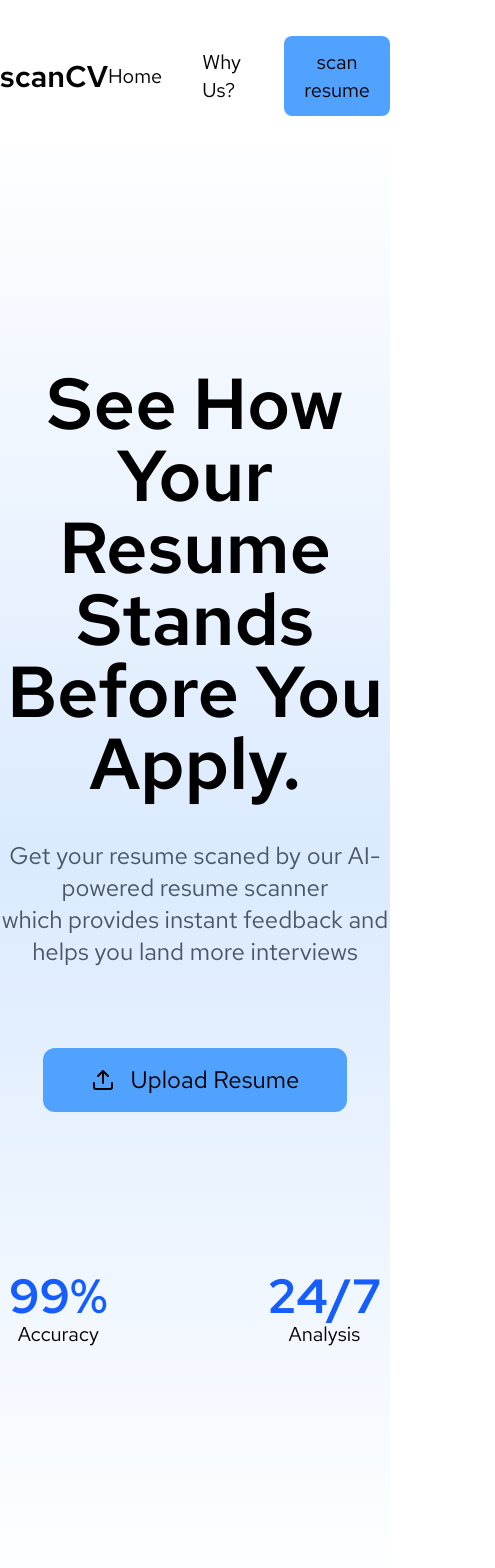
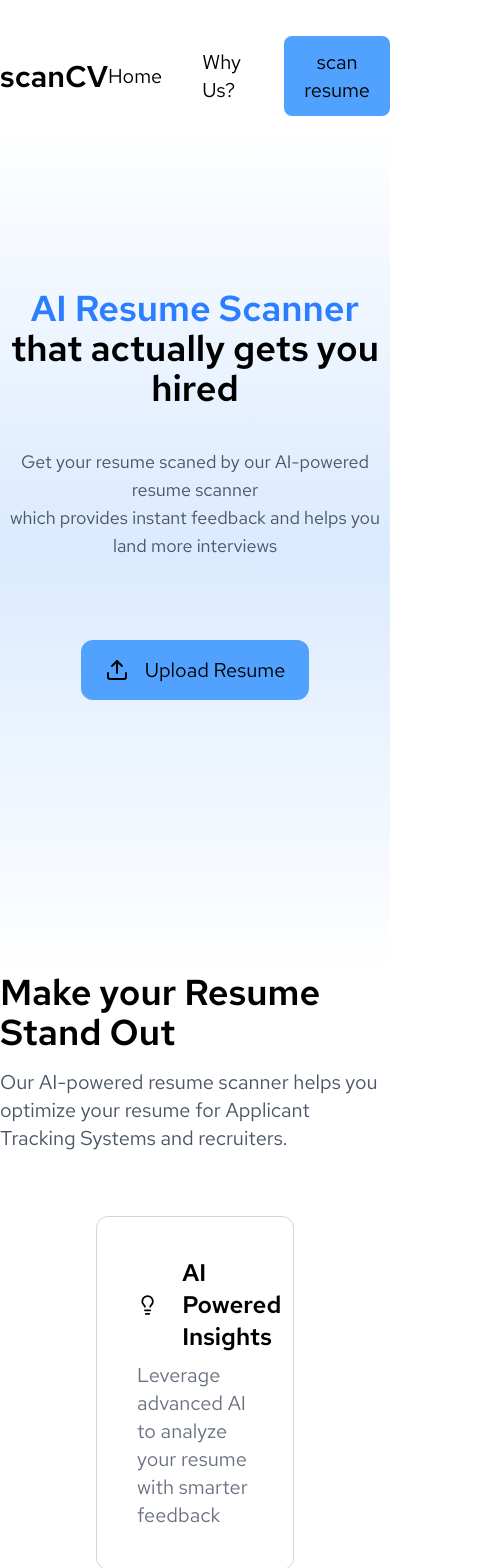
Before and after one commit to manya-s13/scanCV, a React (Vite) app in the folder client/: page / in a window 390 px wide. Shown: the top 1568 px of the page, 495 px wide, since content can reach past the window. Built offline with nearby package versions, Linux system fonts and the light colour scheme; a web font is replaced by a local one.

Commit message:
responsive UI

```diff
--- a/client/src/Features.tsx
+++ b/client/src/Features.tsx
@@ -12,7 +12,7 @@ function Features() {
         {
             icon: <Check className='w-10 h-10'/>,
             title: "ATS Compability",
-            desc: "Ensure your resume passes throught Applicant Tracking System"
+            desc: "Ensure your resume passes throught ATS"
         },
         {
             icon: <ChartNoAxesCombined className='w-10 h-10' />,
@@ -31,7 +31,7 @@ function Features() {
 
 
 
-        <div className="grid grid-cols-1 md:grid-cols-3 mt-16 px-36 gap-6">
+        <div className="grid grid-cols-1 md:grid-cols-3 mt-16 px-24 gap-6">
 
             {cards.map((card, i)=>(
                  <motion.div
@@ -39,7 +39,7 @@ function Features() {
                  whileInView={{opacity:1 , y: 0}}
                  transition={{ duration: 1, delay: i * 0.2 }}
                  viewport={{ once: true }} >
-                <div className="p-14 border border-gray-300 rounded-xl flex flex-col items-start gap-2 hover:scale-105">
+                <div className="p-10 border border-gray-300 rounded-xl flex flex-col items-start gap-2 hover:scale-105">
 
                     <h3 className='flex items-center text-2xl text-black font-semibold gap-6' >{card.icon} {card.title}</h3>
                     <p className='text-xl text-gray-500' >{card.desc}</p>
--- a/client/src/Hero.tsx
+++ b/client/src/Hero.tsx
@@ -63,10 +63,11 @@ function Hero() {
   return (
     <div className='bg-gradient-to-b from-white via-blue-100 to-white min-h-screen w-full overflow-hidden'>
 
-        <div className='text-black flex flex-col items-center justify-center py-60'>
-            <h1 className='text-7xl text-center pb-10 font-semibold'>See How Your Resume Stands <br /> Before You Apply.</h1>
-            <p className='text-2xl text-center text-gray-600'>Get your resume scaned by our AI-powered resume scanner <br /> which provides instant feedback and helps you land more interviews</p>
-            <button onClick={handleFileSelect} className='flex items-center gap-4 cursor-pointer mt-20 px-12 py-4 rounded-xl bg-blue-400 text-2xl hover:bg-blue-500 hover:text-white'>
+        <div className='text-black flex flex-col items-center justify-center py-40'>
+            <h1 className='text-4xl md:text-5xl text-center text-blue-500 font-semibold'>AI Resume Scanner</h1>
+            <h1 className='text-4xl md:text-5xl text-center pb-10 font-semibold'>that actually gets you hired</h1>
+            <p className='text-lg md:text-2xl text-center text-gray-600'>Get your resume scaned by our AI-powered resume scanner <br /> which provides instant feedback and helps you land more interviews</p>
+            <button onClick={handleFileSelect} className='flex items-center gap-4 cursor-pointer mt-20 px-6 py-4 rounded-xl bg-blue-400 text-xl hover:bg-blue-500 hover:text-white'>
               <Upload />
                 Upload Resume
             </button>
@@ -86,21 +87,6 @@ function Hero() {
           </div>
         )}
       </div>
-            <motion.div
-            initial={{opacity: 0, y:50}}
-            animate={{opacity: 1, y:0}}
-             >
-            <div className='flex justify-center text-center gap-40 pt-30'>
-          <div className=''>
-            <h1 className='text-5xl text-blue-600 font-semibold'>99%</h1>
-            <p className='text-xl'>Accuracy</p>
-          </div>
-          <div>
-            <h1 className='text-5xl text-blue-600 font-semibold'>24/7</h1>
-            <p className='text-xl'>Analysis</p>
-          </div>
-        </div>
-            </motion.div>
         </div>
     </div>
 
--- a/client/src/components/DropCV.tsx
+++ b/client/src/components/DropCV.tsx
@@ -64,7 +64,7 @@ const navigate = useNavigate();
         <div className='flex flex-col items-center justify-center'>
             <h1 className='text-black text-4xl mb-5 font-semibold'>Upload Your Resume</h1>
             <p className="text-lg text-gray-600">Upload PDF format of your resume</p>
-            <div className="flex flex-col items-center justify-center mt-20 border border-dashed rounded-xl border-gray-500 w-150 h-100 hover:bg-blue-100">
+            <div className="flex flex-col items-center justify-center mt-20 border border-dashed rounded-xl border-gray-500 w-80 h-80 md:w-150 md:h-100 hover:bg-blue-100">
               <Upload className="w-10 h-10" />
               <button onClick={handleFileSelect}
                className="mt-10 rounded-xl px-10 py-4 border text-2xl border-black hover:bg-blue-500 cursor-pointer">
--- a/client/src/components/Footer.tsx
+++ b/client/src/components/Footer.tsx
@@ -9,7 +9,7 @@ function Footer() {
                 <h1 className='text-3xl font-semibold text-black pb-5'>ScanCV</h1>
                 <p className='text-xl text-gray-600'>AI-Powered Resume Scanner to help you enhance your resume</p>
             </div>
-            <div className='flex gap-8 p-20 pl-200'>
+            <div className='flex gap-8 p-20 pl-100'>
             <a href='https://linkedin.com/in/manyas13' ><Linkedin className='w-10 h-10 hover:text-blue-600 cursor-pointer' /></a>
             <a href='https://github.com/manya-s13'> <Github  className='w-10 h-10 hover:text-blue-600 cursor-pointer' /></a>
             <a href='https://x.com/cinamonn_girll'><Twitter  className='w-10 h-10 hover:text-blue-600 cursor-pointer' /></a>
```
